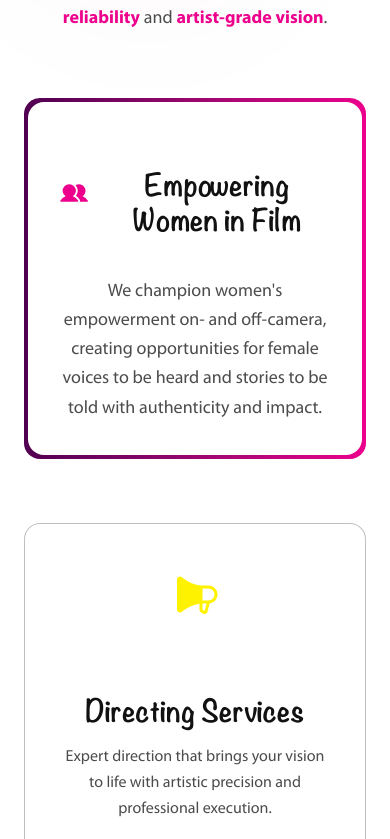
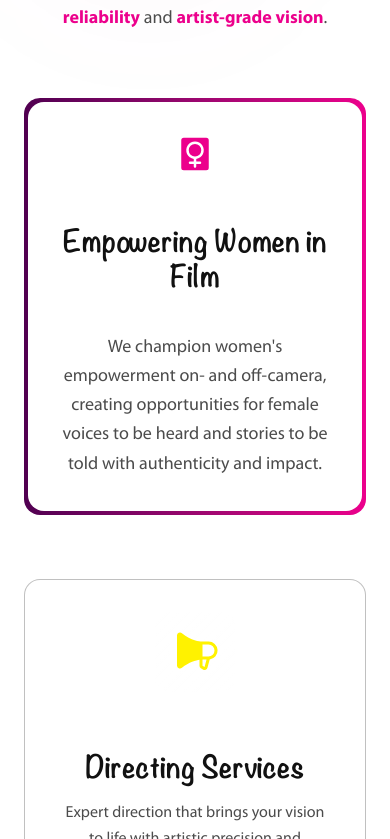
Before and after one commit to Psyfo/watchdog-media-website, a Next.js app: page / in a window 390 px wide. Shown: the part 3965-4804 px from the top of the page. Built offline with nearby package versions, Linux system fonts and the light colour scheme.

Commit message:
fix: update CreativeServicesSection to replace UsersIcon with GenderFemaleIcon for consistency

```diff
--- a/src/app/components/creative-services-section.tsx
+++ b/src/app/components/creative-services-section.tsx
@@ -7,8 +7,8 @@ import React, { useRef } from 'react';
 import {
   ArrowRightIcon,
   CameraIcon,
+  GenderFemaleIcon,
   MegaphoneIcon,
-  UsersIcon,
 } from '@phosphor-icons/react';
 
 const serviceData = [
@@ -27,7 +27,7 @@ const serviceData = [
       'Comprehensive production management from pre-production planning to post-production delivery.',
   },
   {
-    icon: UsersIcon,
+    icon: GenderFemaleIcon,
     iconColor: 'var(--wd-plum)',
     heading: 'Key Crew Services',
     description:
@@ -138,8 +138,8 @@ const CreativeServicesSection: React.FC = () => {
         >
           <div className='bg-gradient-to-r from-[var(--wd-plum)] to-[var(--wd-magenta)] p-1 rounded-2xl'>
             <div className='bg-white p-8 md:p-12 rounded-2xl'>
-              <div className='flex justify-center items-center gap-4 mb-6'>
-                <UsersIcon
+              <div className='flex sm:flex-row flex-col justify-center items-center gap-4 mb-6'>
+                <GenderFemaleIcon
                   size={40}
                   weight='fill'
                   className='text-[var(--wd-magenta)]'
```
